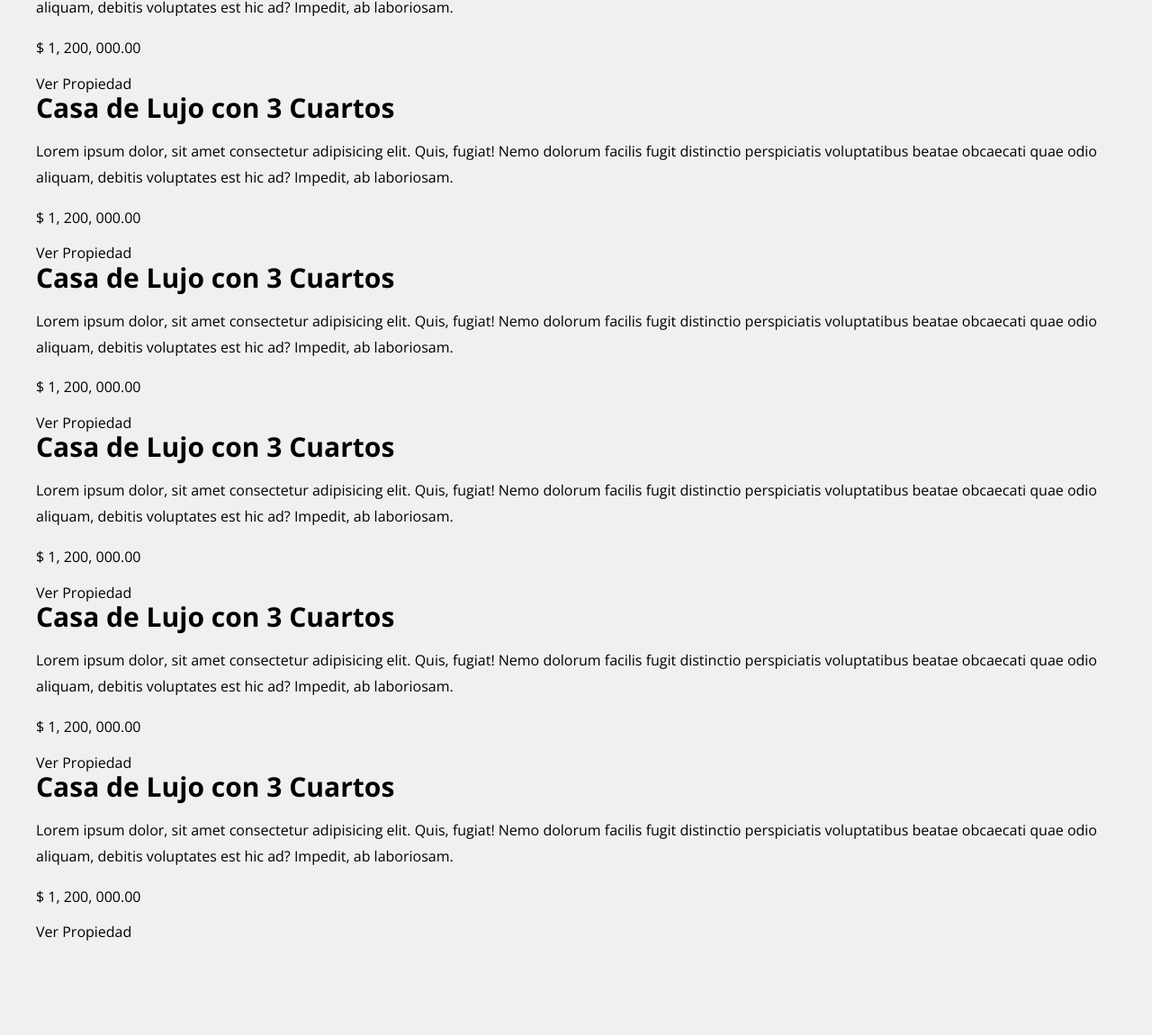
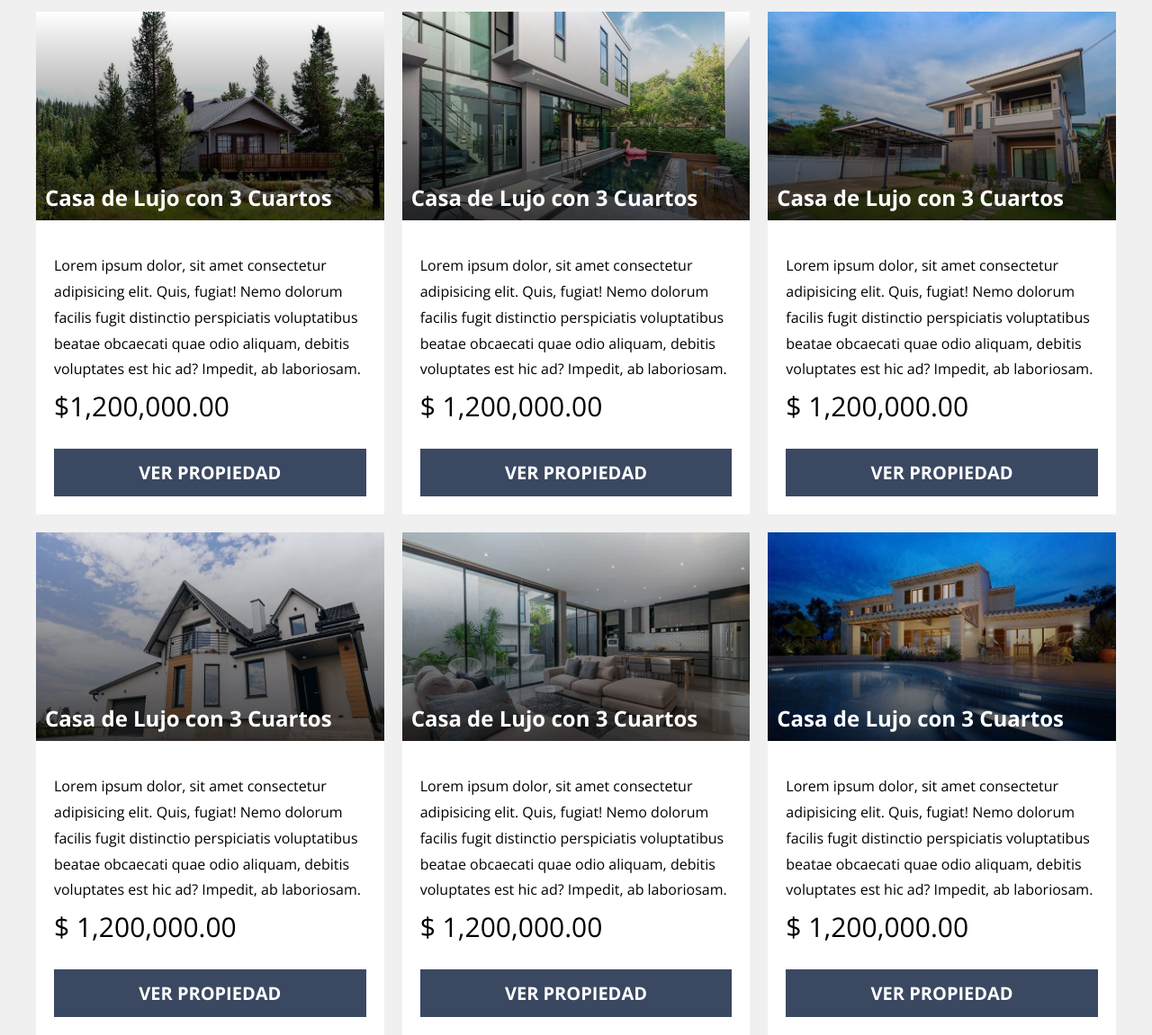
Before and after one commit to LuisMarioSolano/real-state, a website: page index.html in a window 1280 px wide. Shown: the part 795-1946 px from the top of the page at 90% size. Before the commit the page ends 1842 px from the top, so only its background shows below. Drawn offline with nearby package versions, Linux system fonts and the light colour scheme.

Commit message:
Style for .propiedades

```diff
--- a/index.html
+++ b/index.html
@@ -66,7 +66,7 @@
               voluptatibus beatae obcaecati quae odio aliquam, debitis
               voluptates est hic ad? Impedit, ab laboriosam.
             </p>
-            <p class="propiedad__texto">$ 1, 200, 000.00</p>
+            <p class="propiedad__precio">$1,200,000.00</p>
 
             <a class="propiedad__enlace" href="#">Ver Propiedad</a>
           </div>
@@ -82,7 +82,7 @@
               voluptatibus beatae obcaecati quae odio aliquam, debitis
               voluptates est hic ad? Impedit, ab laboriosam.
             </p>
-            <p class="propiedad__texto">$ 1, 200, 000.00</p>
+            <p class="propiedad__precio">$ 1,200,000.00</p>
 
             <a class="propiedad__enlace" href="#">Ver Propiedad</a>
           </div>
@@ -98,7 +98,7 @@
               voluptatibus beatae obcaecati quae odio aliquam, debitis
               voluptates est hic ad? Impedit, ab laboriosam.
             </p>
-            <p class="propiedad__texto">$ 1, 200, 000.00</p>
+            <p class="propiedad__precio">$ 1,200,000.00</p>
 
             <a class="propiedad__enlace" href="#">Ver Propiedad</a>
           </div>
@@ -114,7 +114,7 @@
               voluptatibus beatae obcaecati quae odio aliquam, debitis
               voluptates est hic ad? Impedit, ab laboriosam.
             </p>
-            <p class="propiedad__texto">$ 1, 200, 000.00</p>
+            <p class="propiedad__precio">$ 1,200,000.00</p>
 
             <a class="propiedad__enlace" href="#">Ver Propiedad</a>
           </div>
@@ -130,7 +130,7 @@
               voluptatibus beatae obcaecati quae odio aliquam, debitis
               voluptates est hic ad? Impedit, ab laboriosam.
             </p>
-            <p class="propiedad__texto">$ 1, 200, 000.00</p>
+            <p class="propiedad__precio">$ 1,200,000.00</p>
 
             <a class="propiedad__enlace" href="#">Ver Propiedad</a>
           </div>
@@ -146,7 +146,7 @@
               voluptatibus beatae obcaecati quae odio aliquam, debitis
               voluptates est hic ad? Impedit, ab laboriosam.
             </p>
-            <p class="propiedad__texto">$ 1, 200, 000.00</p>
+            <p class="propiedad__precio">$ 1,200,000.00</p>
 
             <a class="propiedad__enlace" href="#">Ver Propiedad</a>
           </div>
--- a/src/scss/app.scss
+++ b/src/scss/app.scss
@@ -1,3 +1,4 @@
 @use 'base';
 
 @use 'ui/header';
+@use 'ui/contenido';
--- /dev/null
+++ b/src/scss/ui/contenido/_index.scss
@@ -0,0 +1 @@
+@forward 'propiedades';
--- /dev/null
+++ b/src/scss/ui/contenido/_propiedades.scss
@@ -0,0 +1,71 @@
+@use "base/variables" as v;
+@use "base/mixins" as m;
+
+.propiedades {
+  margin-top: 5rem;
+
+  @include m.tablet {
+    margin-top: 10rem;
+  }
+
+  &__heading {
+    @include m.heading;
+  }
+
+  &__grid {
+    @include m.grid(1, 2rem);
+    @include m.tablet {
+      @include m.grid(2, 2rem);
+    }
+    @include m.desktop {
+      @include m.grid(3, 2rem);
+    }
+  }
+}
+
+.propiedad {
+  background-color: v.$blanco;
+
+  &__imagen {
+    aspect-ratio: 10 / 6;
+    background-size: cover;
+    position: relative;
+  }
+
+  //for en SASS
+  @for $i from 1 through 6 {
+    $imagen: "../img/propiedad_" + $i + ".jpg";
+    &:nth-child(#{$i}) &__imagen {
+      background-image: linear-gradient(
+          to bottom,
+          transparentize(v.$negro, 1%) 0%,
+          transparentize(v.$negro, 0.3%) 100%
+        ),
+        url($imagen);
+    }
+  }
+
+  &__nombre {
+    position: absolute;
+    left: 1rem;
+    bottom: 1rem;
+    color: v.$blanco;
+    font-size: 2.4rem;
+  }
+
+  &__contenido {
+    padding: 2rem;
+  }
+  &__texto {
+    margin-bottom: 0;
+  }
+  &__precio {
+    font-size: 3rem;
+    margin: 0;
+  }
+  &__enlace {
+    @include m.boton(v.$primario, v.$blanco);
+    display: block;
+    text-transform: uppercase;
+  }
+}
```
Also changed, not shown: build/css/app.css, 1 other file.
